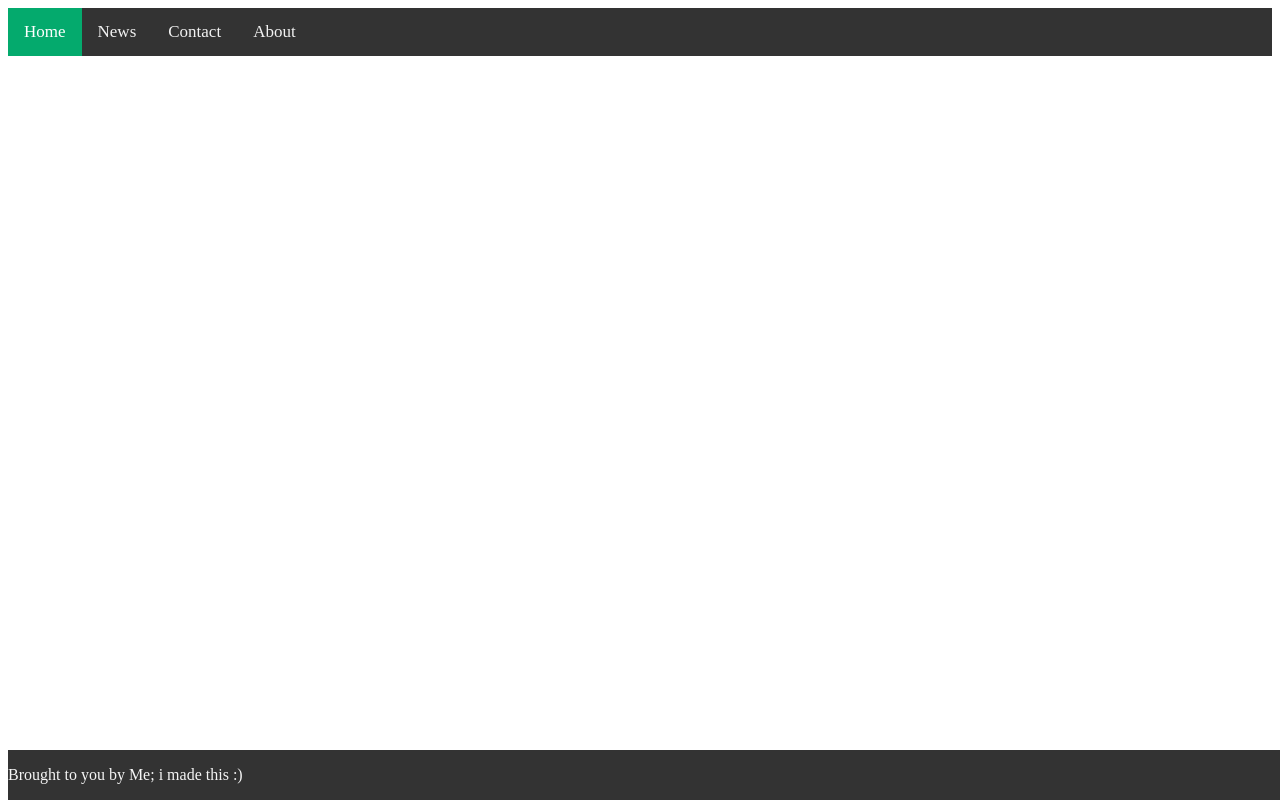
After one commit to milespallett/computing_lab_work, a Flask app: template CS22002/Week8_FlaskTemplating/templates/base.html in a window 1280 px wide. The commit adds this page. Run offline with Flask 3, Linux system fonts and the light colour scheme; the template is opened without the code that fills it, so the values that code supplies are empty.

Commit message:
Finished week 8 lab

```diff
--- /dev/null
+++ b/CS22002/Week8_FlaskTemplating/templates/base.html
@@ -0,0 +1,9 @@
+<!DOCTYPE html>
+<head>
+    <title>{% block title %}{% endblock %}</title>
+</head>
+<body>
+    <div id="navigation_bar">{% include "navbar.html" %}</div>
+    <div id="content">{% block content %}{% endblock %}</div>
+    <div id="foot_bar">{% include "footer.html" %}</div>
+</body>
--- /dev/null
+++ b/CS22002/Week8_FlaskTemplating/templates/footer.html
@@ -0,0 +1,19 @@
+<!-- CODE BASED ON w3schools.com/howto/howto_css_bottom_nav.asp -->
+
+<style>
+    .footer {
+        background-color: #333;
+        overflow: hidden;
+        position: fixed;
+        bottom: 0;
+        width: 100%;
+    }
+
+    .footer p{
+        color: whitesmoke;
+    }
+</style>
+
+<div class="footer">
+    <p>Brought to you by Me; i made this :)</p>
+</div>
--- /dev/null
+++ b/CS22002/Week8_FlaskTemplating/templates/navbar.html
@@ -0,0 +1,39 @@
+<!-- CODE TAKEN FROM w3schools.com/howto/howto_js_topnav.asp -->
+
+
+<style>
+/* Add a black background color to the top navigation */
+.topnav {
+  background-color: #333;
+  overflow: hidden;
+}
+
+/* Style the links inside the navigation bar */
+.topnav a {
+  float: left;
+  color: #f2f2f2;
+  text-align: center;
+  padding: 14px 16px;
+  text-decoration: none;
+  font-size: 17px;
+}
+
+/* Change the color of links on hover */
+.topnav a:hover {
+  background-color: #ddd;
+  color: black;
+}
+
+/* Add a color to the active/current link */
+.topnav a.active {
+  background-color: #04AA6D;
+  color: white;
+}
+</style>
+
+<div class="topnav">
+  <a class="active" href="/">Home</a>
+  <a href="#news">News</a>
+  <a href="#contact">Contact</a>
+  <a href="#about">About</a>
+</div>
--- a/CS22002/Week8_FlaskTemplating/templates/no_recipes.html
+++ b/CS22002/Week8_FlaskTemplating/templates/no_recipes.html
@@ -0,0 +1,3 @@
+<h1>Recipe Not Found</h1>
+<p>Sorry, this recipe does not exist.</p>
+<a href="/">Back to Home</a>
```
Also changed, not shown: CS22002/Week8_FlaskTemplating/app.py (+27 -0 lines), CS22002/Week8_FlaskTemplating/templates/index.html (+32 -1 lines), CS22002/Week8_FlaskTemplating/templates/recipe.html (+32 -0 lines).
